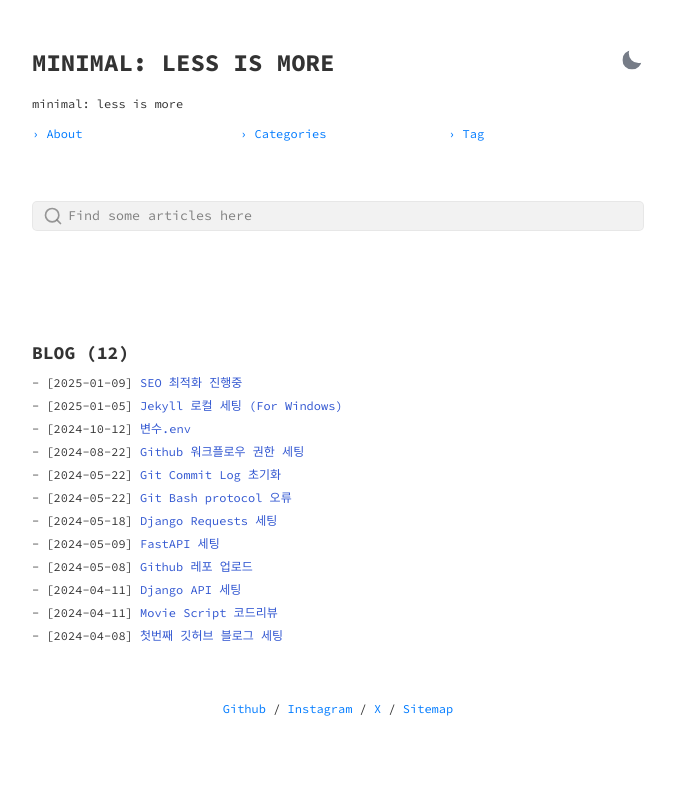
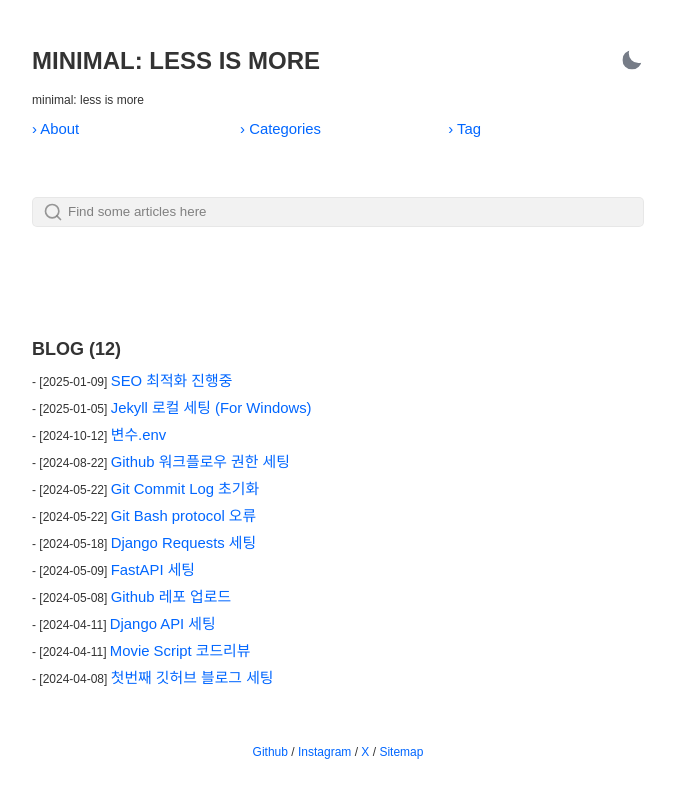
Before and after one commit to pozuhtuhv/pozuhtuhv.github.io, a Jekyll site: the page built from index.html, in a window 1280 px wide. Shown: the top 798 px of the page, without its empty margins (302-977 px from the left). Built offline with Jekyll 4.4.1, drawn with Linux system fonts in a browser that asks for light colours.

Commit message:
(edit) font_optimize

```diff
--- a/_config.yml
+++ b/_config.yml
@@ -19,7 +19,7 @@ author:
   email: pozuhtuhv@email.com # email adress
 
 # Font Settings
-googlewebfonts: family=Source+Code+Pro:ital,wght@0,200;0,300;0,400;0,600;0,700;0,900;1,300;1,400;1,500;1,600;1,700;1,900
+googlewebfonts: family=Source+Code+Pro:ital,wght@0,550;0,700;1,550;1,700&display=swap
 
 # URL settings
 url: "https://pozuhtuhv.github.io" # Domain Name of host. [username].github.io for github pages
--- a/_sass/_main.scss
+++ b/_sass/_main.scss
@@ -34,17 +34,17 @@ html {
 
 html,
 html[data-theme="light"] {
-	--text-font: Source Code Pro;
+	--text-font: Arial, Apple SD Gothic Neo, sans-serif;
 	--source-code-font: Source Code Pro;
 	--very-light-text-color: rgb(0, 0, 0);
-	--light-text-color: #1E90FF;
+	--light-text-color: #06f;
 	--medium-text-color: #555;
 	--main-text-color: #333;
 	--highlight-text-color: #6cb4a0;
 	--dark-text-color: #393e46;
-	--link-color: #007BFF;
+	--link-color: #06f;
   --code-bg-color: #f9f9f9;
-  --post-link: rgb(50, 87, 209);
+  --post-link: #06f;
   --code-text-color: #383942;
   --code-comment-color: #9fa0a6;
   --code-keyword-color: #a625a4;
@@ -54,7 +54,7 @@ html[data-theme="light"] {
   --code-variable-color: #ca7601;
   --code-error-bg-color: #e05151;
   --code-error-text-color: #fff;
-	background-color: rgb(255, 255, 255);
+	background-color: #ffffff;
 
 	#theme-toggle div {
 		position: relative;
@@ -105,17 +105,17 @@ html[data-theme="light"] {
 }
 
 html[data-theme="dark"] {
-	--text-font: Source Code Pro;
+	--text-font: Arial, Apple SD Gothic Neo, sans-serif;
 	--source-code-font: Source Code Pro;
 	--very-light-text-color: #EEE;
 	--light-text-color: #46c2c2;
 	--medium-text-color: #52057b;
 	--main-text-color: #EAEAEA;
 	--highlight-text-color: #6cb4a0;
-	--dark-text-color: rgb(36, 38, 42);
+	--dark-text-color: #24262a;
 	--link-color: #1E90FF;
 	--code-bg-color: #31343f;
-  --post-link: rgb(255, 255, 255);
+  --post-link: #ffffff;
 	--code-text-color: #dee2f7;
 	--code-comment-color: #63677e;
 	--code-keyword-color: #e19ef5;
@@ -125,7 +125,7 @@ html[data-theme="dark"] {
 	--code-variable-color: #fdce68;
 	--code-error-bg-color: #1e0010;
 	--code-error-text-color: #960050;
-  background-color: rgb(19, 20, 24);
+  background-color: #131418;
 
 	#theme-toggle div {
 		position: relative;
@@ -176,7 +176,7 @@ html[data-theme="dark"] {
 }
 
 body {
-	font-family: var(--text-font), monospace;
+	font-family: var(--text-font);
 	text-rendering: optimizeLegibility;
 	// line-height: 1.75;
 	color: var(--main-text-color);
@@ -188,7 +188,9 @@ a {
 }
 
 .post p {
-	margin: 1rem 0;
+  font-size: 14px;
+  line-height: 22px;
+  font-weight: 400;
 }
 
 .meta {
@@ -205,7 +207,7 @@ pre {
 }
 
 code {
-    font-family: var(--source-code-font), monospace;
+    font-family: var(--source-code-font);
     margin: unset;
     padding: 0.1rem;
     color: var(--highlight-text-color);
@@ -357,6 +359,7 @@ b {
 	overflow: hidden;
 	text-overflow: ellipsis;
   color: var(--post-link);
+    font-size: 14.875px;
 }
 
 .posts li time,
@@ -461,6 +464,7 @@ figcaption {
   flex: 1 1 calc(25% - 2%);
   text-align: left;
   margin: 0;
+  font-size: 14.875px;
 }
 
 ::selection {
@@ -473,14 +477,14 @@ color: #333;
 
 
   label[for="search-input"] {
-    font-family: var(--text-font), monospace;
+    font-family: var(--text-font);
     position: relative;
     top: -10px;
     left: 11px;
   }
 
   input[type="search"] {
-    font-family: var(--text-font), monospace;
+    font-family: var(--text-font);
     top: -1rem;
     left: 0;
     border: 0;
@@ -750,7 +754,7 @@ $link-color: var(--link-color);
     background: var(--code-bg-color);
     padding: 6px 10px;
     border-radius: 5px;
-    font-weight: 600;
+    font-weight: 400;
     text-align: left;
     @media(max-width: 860px) {
       background: var(--code-bg-color);
```
